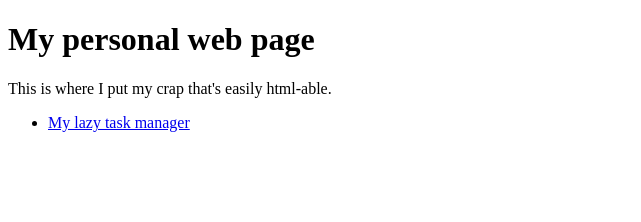
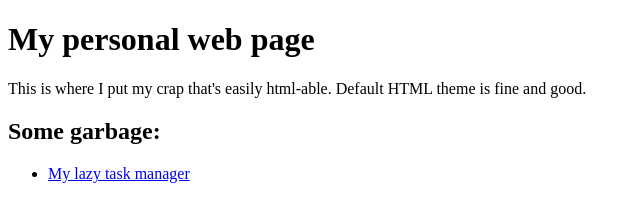
Before and after one commit to marceloslacerda/marceloslacerda.github.io, a plain HTML site: page index.html in a window 1280 px wide. Shown: the whole page, without its empty margins (0-641 px from the left). Drawn offline with Linux system fonts and the light colour scheme.

Commit message:
Update index.html

```diff
--- a/index.html
+++ b/index.html
@@ -11,9 +11,10 @@
             <h1>My personal web page</h1>
         </header>
         <section>
-            <p>This is where I put my crap that's easily html-able.</p>
+            <p>This is where I put my crap that's easily html-able. Default HTML theme is fine and good.</p>
         </section>
         <section>
+            <h2>Some garbage:</h2>
             <ul>
                 <li><a href="lazy-task-manager/lazy_task_manager.html">My lazy task manager</a></li>
             </ul>
```
